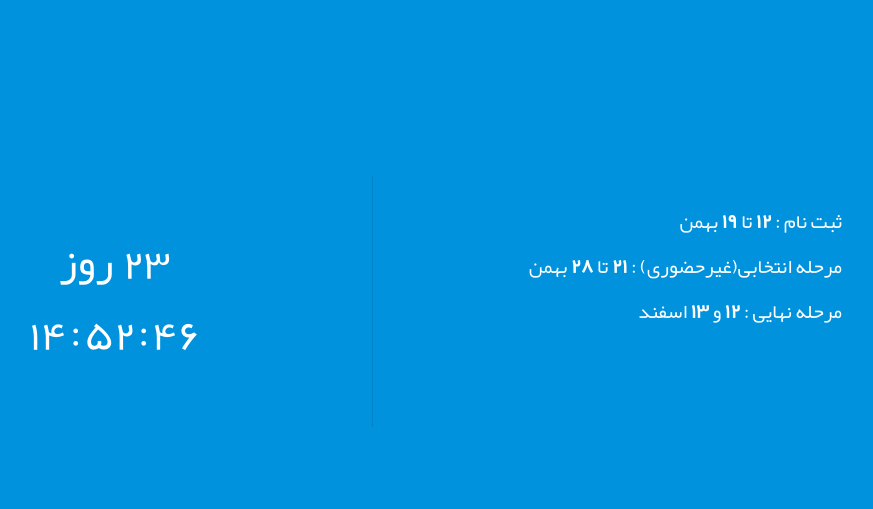
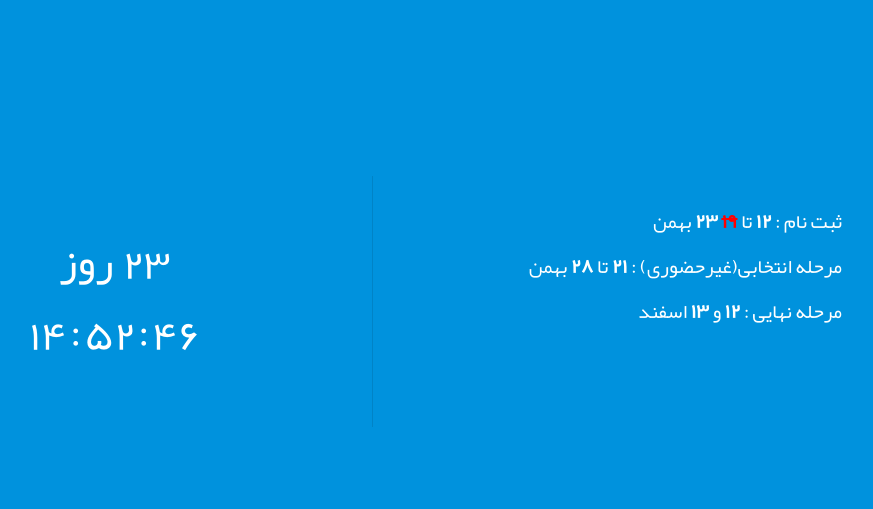
Before and after one commit to SharifAIChallenge/AIC_mezzanine_site, a Django app: template 2016_template/templates/index.html in a window 1280 px wide. Shown: the part 1320-1829 px from the top of the page, without its empty margins (268-1141 px from the left). Run offline with Django 3.2, Linux system fonts and the light colour scheme; the template is opened without the code that fills it: most values are stand-ins (such as "Sample title", 1, 10 or a date in 2020); parts of the project's set-up code (start-up, migrations or seed data) failed here and were passed over; some web fonts are replaced.

Commit message:
extended

```diff
--- a/2016_template/templates/index-en.html
+++ b/2016_template/templates/index-en.html
@@ -158,7 +158,7 @@
             <div class="content">
                 <div class="column col-right" style="text-align: justify;padding-left: 2em;">
                     <ul>
-                        <li> Registeration: February 1<sup>st</sup> to February 9<sup>th</sup></li>
+                        <li> Registeration: February 1<sup>st</sup> to February 12<sup>th</sup></li>
                         <li> Selection Phase: February 10<sup>st</sup> to February 17<sup>st</sup></li>
                         <li> Final Phase : March 2<sup>nd</sup> and 3<sup>rd</sup></li>
                     </ul>
--- a/2016_template/templates/index.html
+++ b/2016_template/templates/index.html
@@ -188,12 +188,14 @@
         <div class="sp-wp">
             <h2 class="title run">برنامه مسابقه</h2>
             <h3 class="subtitle run">
-                تاریخ‌های مهم پیشرو در مسابقه‌ی سال ۹۴
+                تاریخ‌های مهم پیش رو در مسابقه‌ی سال ۹۴
             </h3>
             <div class="content">
                 <div class="column col-right" style="text-align: justify;padding-left: 2em;">
                     <ul class="regchallenge">
-                        <li>ثبت نام : <b>۱۲</b> تا <b>۱۹</b> بهمن</li>
+                        <li>ثبت نام : <b>۱۲</b> تا  <b><strike style="color: red">۱۹</strike> <b>۲۳</b>
+
+                        </b> بهمن</li>
                         <li>مرحله انتخابی(غیرحضوری) : <b>۲۱</b> تا <b>۲۸</b> بهمن</li>
                         <li>مرحله نهایی : <b>۱۲</b> و <b>۱۳</b> اسفند</li>
                     </ul>
```
